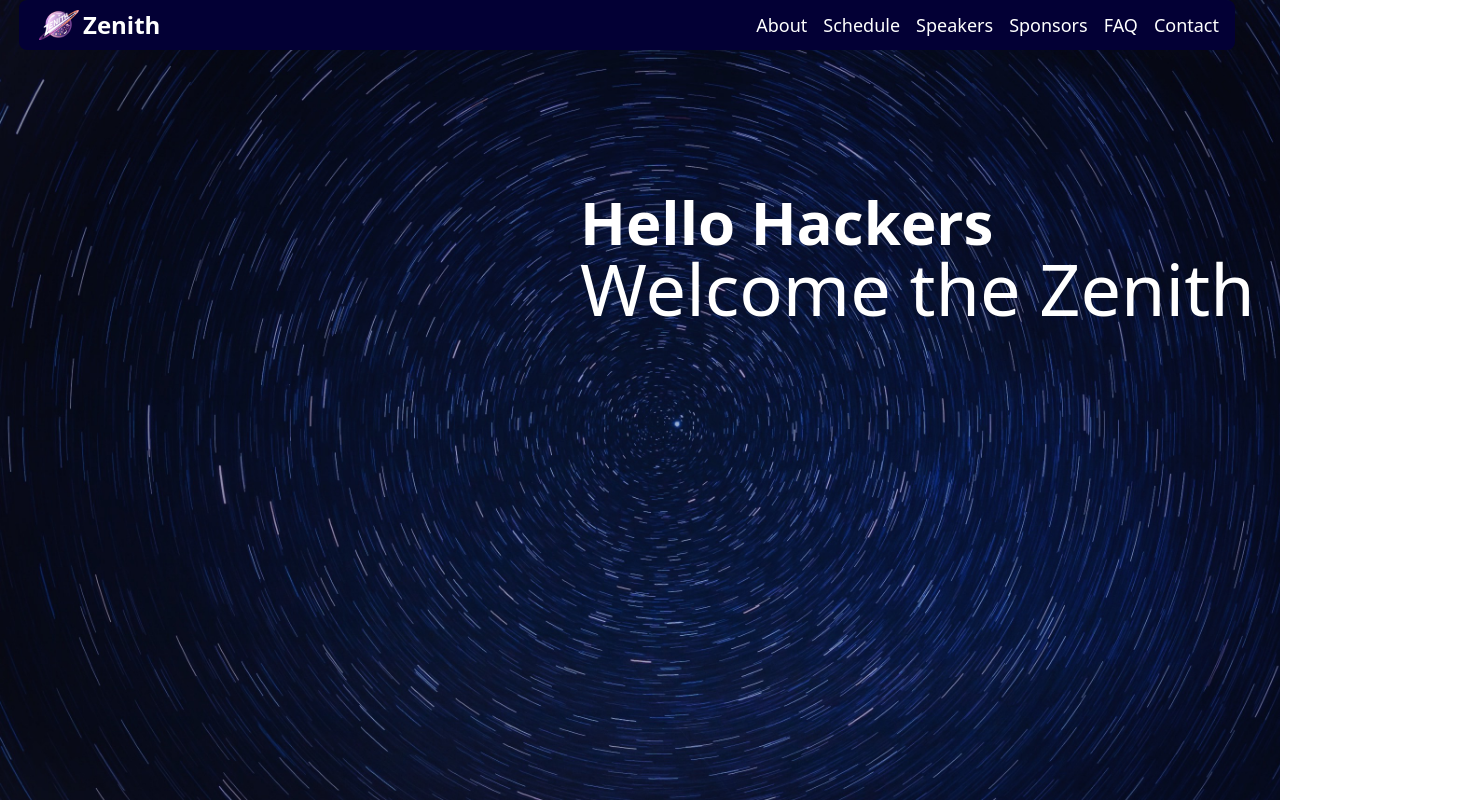
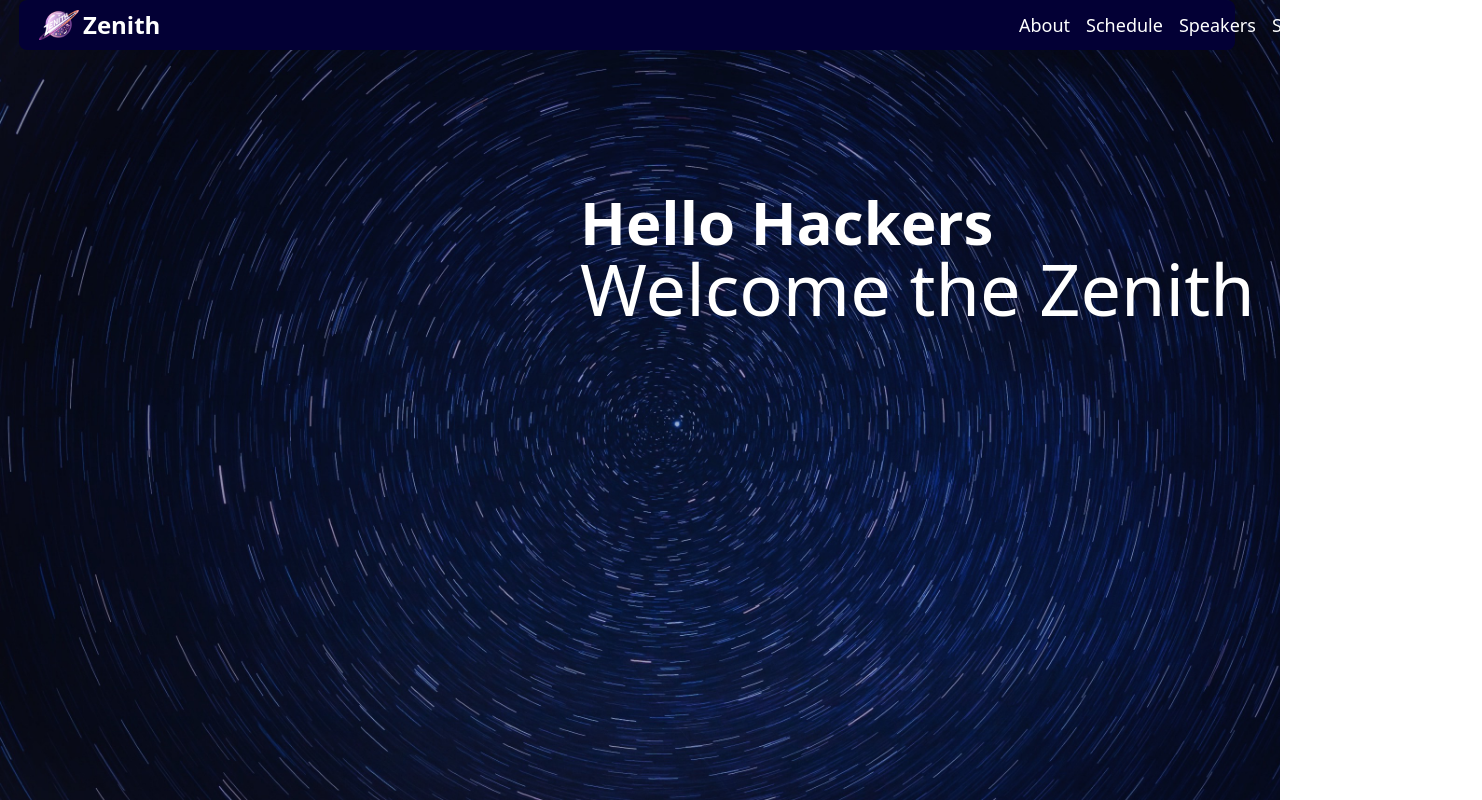
Before and after one commit to RKC3000/zenith, a Next.js app: page / in a window 1280 px wide. Shown: the top 800 px of the page, 1482 px wide, since content can reach past the window. Built offline with nearby package versions, Linux system fonts and the light colour scheme.

Commit message:
Hamburger more optimized

```diff
--- a/components/Navbar.js
+++ b/components/Navbar.js
@@ -33,15 +33,16 @@ function Navbar() {
                     <MenuIcon />
                 </button>
                 <div
-                    className={`${ active ? '' : 'hidden'} flex items-center justify-center text-md space-x-4 lg:inline-flex md:text-lg `}
+                    className={`${active ? '' : 'hidden'} flex w-auto text-md mt-44  lg:inline-flex md:mt-0 text-lg `}
                 >
-
+                    <div className="flex flex-col w-[200px] items-center ml-auto bg-[#030035] md:flex-row space-x-4 ">
                         <a href="#about" className="text-white cursor-pointer">About</a>
                         <a href="#schedule" className="text-white cursor-pointer">Schedule</a>
                         <a href="#speakers" className="text-white cursor-pointer">Speakers</a>
                         <a href="#sponsors" className="text-white cursor-pointer">Sponsors</a>
                         <a href="#faq" className="text-white cursor-pointer">FAQ</a>
                         <a href="#contact" className="text-white cursor-pointer">Contact</a>
+                    </div>
 
                 </div>
             </div>
```
